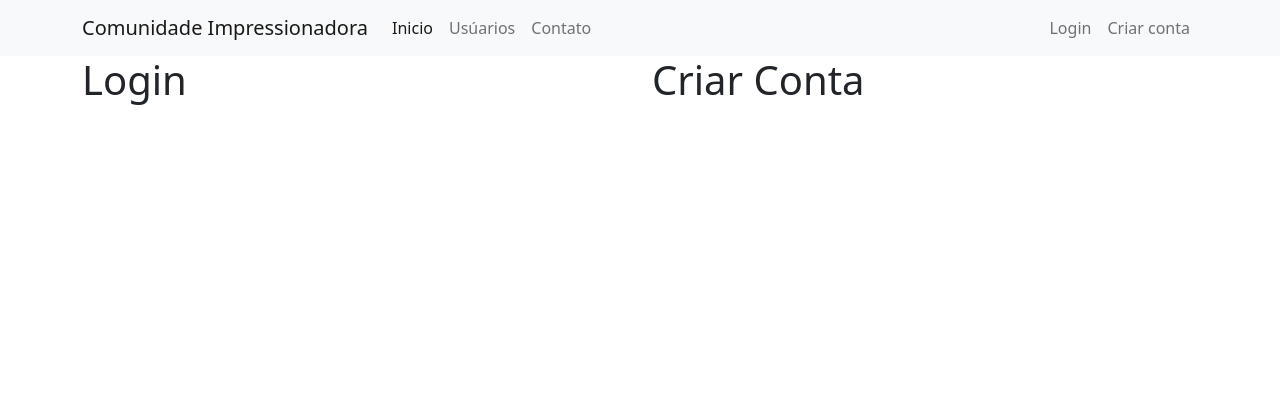
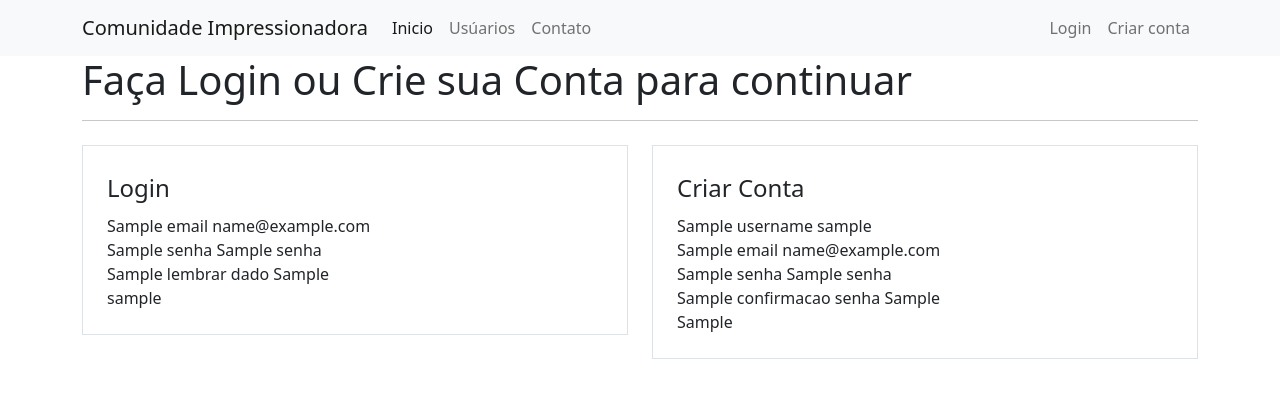
Before and after one commit to Guilherme-Fernandes97/Site-Comunidade, a Flask app: template templates/login.html in a window 1280 px wide. Shown: the top 398 px of the page. Run offline with Flask 2, Linux system fonts and the light colour scheme; the template is opened without the code that fills it: most values are stand-ins (such as "Sample title", 1, 10 or a date in 2020).

Commit message:
ajustando layout

```diff
--- a/templates/login.html
+++ b/templates/login.html
@@ -3,12 +3,52 @@
 {% block body %}
 
     <div class="container">
+        <h1>Faça Login ou Crie sua Conta para continuar</h1>
+        <hr>
         <div class ='row'>
             <div class="col">
-                <h1>Login</h1>
+                <form method="POST" action="" class="border p-4 mt-2">
+                    <legend>Login</legend>
+                    <fieldset>
+                        <div class="form-group">
+                            {{ form_login.email.label(class="form-control-label") }}
+                            {{ form_login.email(class="form-control") }}
+                        </div>
+                        <div class="form-group">
+                            {{ form_login.senha.label (class="form-control-label") }}
+                            {{ form_login.senha (class="form-control") }}
+                        </div>
+                        <div class="form-group">
+                            {{ form_login.lembrar_dados.label (class="form-check-label") }}
+                            {{ form_login.lembrar_dados (class="form-check-input") }}
+                        </div>
+                    </fieldset>
+                    {{ form_login.botao_submit_login(class="btn btn-primary mt-2") }}
+                </form>
             </div>
             <div class="col">
-                <h1>Criar Conta</h1>
+                <form method="POST" action="" class="border p-4 mt-2">
+                    <legend>Criar Conta</legend>
+                    <fieldset>
+                        <div class="form-group">
+                            {{ form_criarconta.username.label (class="form-control-label") }}
+                            {{ form_criarconta.username (class="form-control") }}
+                        </div>
+                        <div class="form-group">
+                            {{ form_criarconta.email.label (class="form-control-label") }}
+                            {{ form_criarconta.email (class="form-control") }}
+                        </div>
+                        <div class="form-group">
+                            {{ form_criarconta.senha.label (class="form-control-label") }}
+                            {{ form_criarconta.senha (class="form-control") }}
+                        </div>
+                        <div class="form-group">
+                            {{ form_criarconta.confirmacao_senha.label (class="form-control-label") }}
+                            {{ form_criarconta.confirmacao_senha (class="form-control") }}
+                        </div>
+                    </fieldset>
+                    {{ form_criarconta.botao_submit_criarconta (class="btn btn-primary mt-2") }}
+                </form>
             </div>
         </div>
     </div>
```
